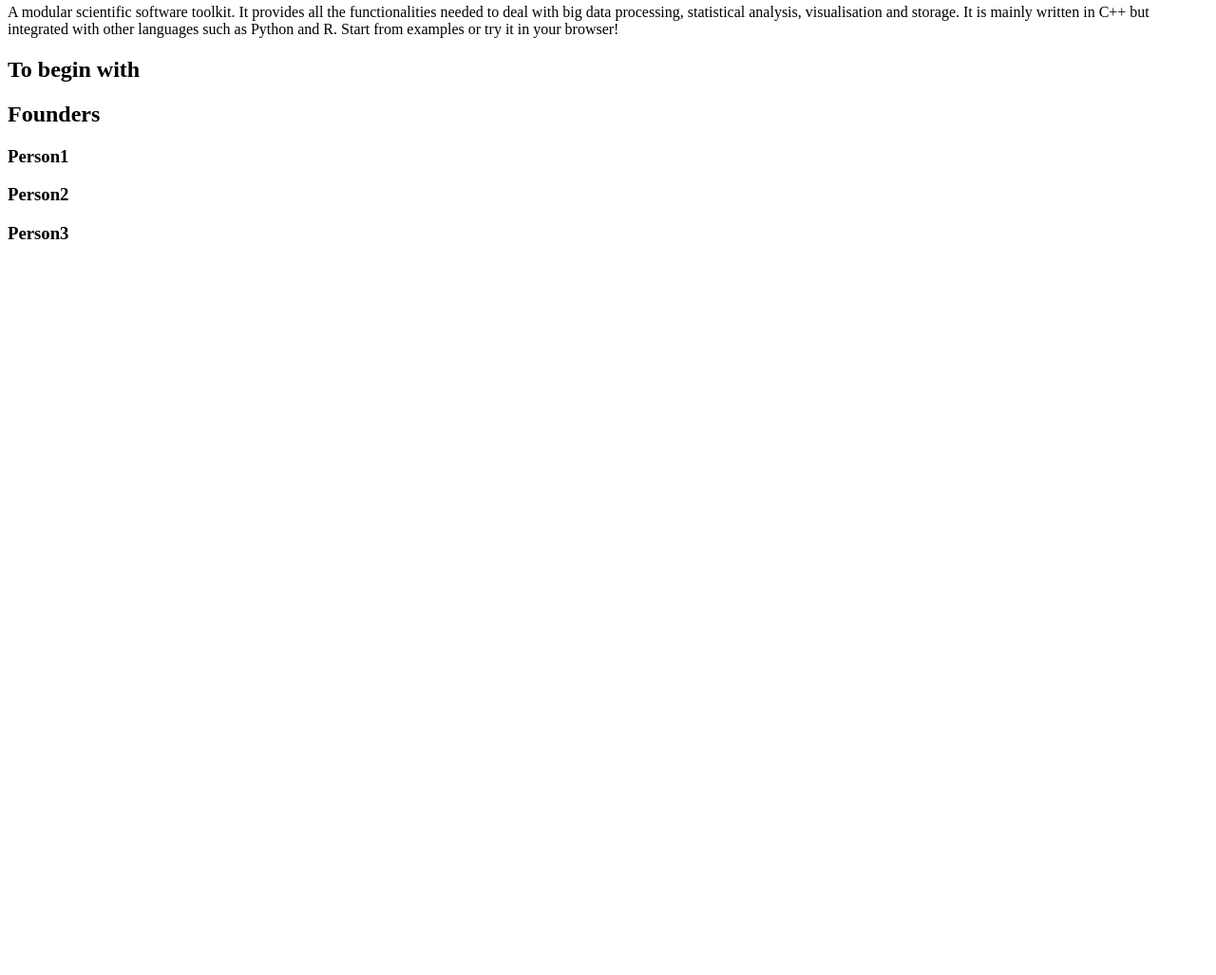
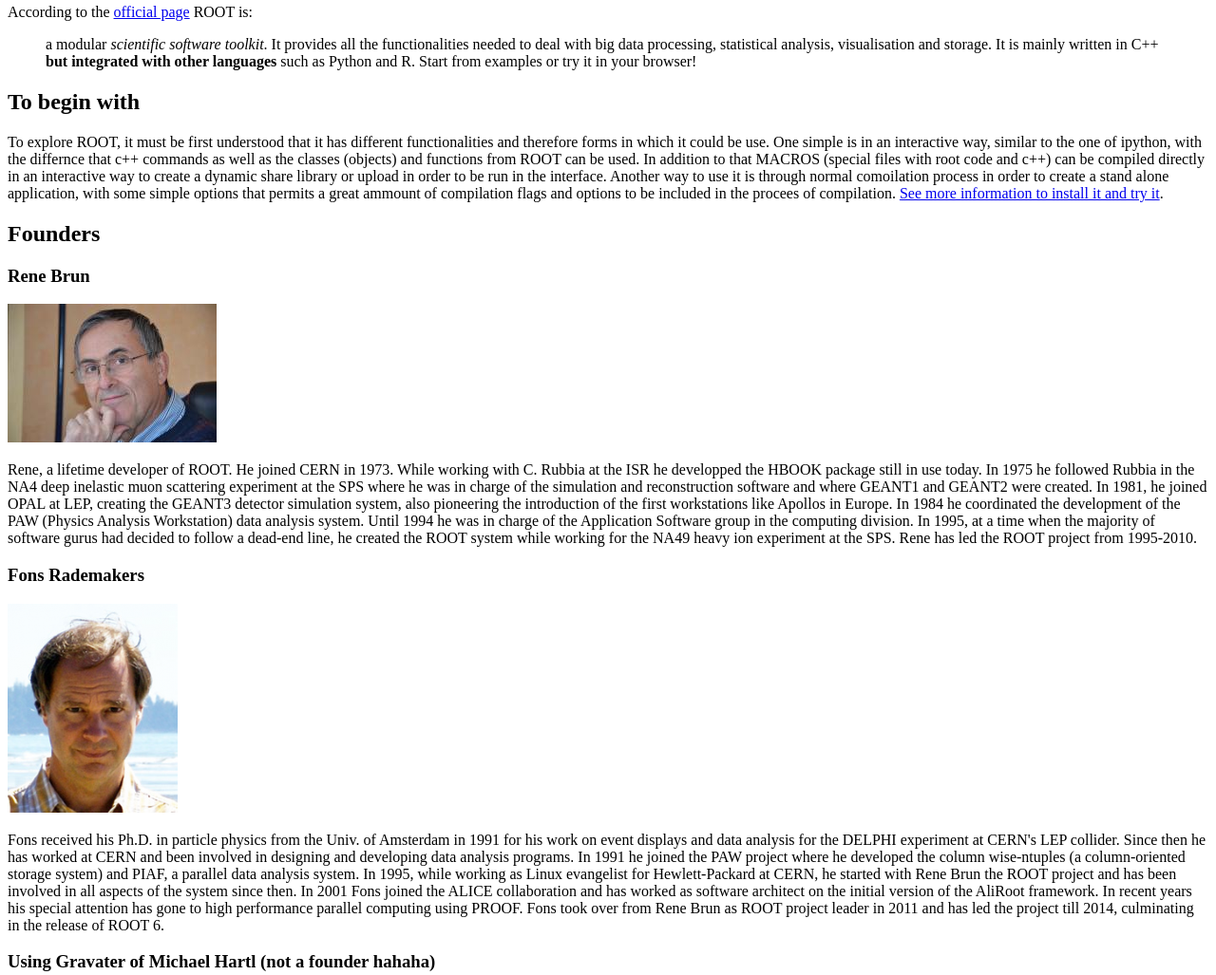
Before and after one commit to Andresfgomez970/website1, a plain HTML site: page index.html in a window 1280 px wide. Shown: the part 76-1103 px from the top of the page at 95% size. Before the commit the page ends 800 px from the top, so only its background shows below. Drawn offline with Linux system fonts and the light colour scheme.

Commit message:
Adding local images and hot linking avatars

```diff
--- a/index.html
+++ b/index.html
@@ -10,20 +10,36 @@
     <h1>About ROOT</h1>
 
     <p>
-      A modular scientific software toolkit. It provides all the functionalities needed to deal with big data processing, statistical analysis, visualisation and storage. It is mainly written in C++ but integrated with other languages such as Python and R. Start from examples or try it in your browser!
+      According to the <a target="_blank" href="https://root.cern.ch/">official page</a> ROOT is:
+      <blockquote cite="https://root.cern.ch/">
+        a modular <em>scientific software toolkit</em>. It provides all the functionalities needed to deal with big data processing, statistical analysis, visualisation and storage. It is mainly written in C++ <strong>but integrated with other languages   </strong> such as Python and R. Start from examples or try it in your browser!
+      </blockquote>
     </p>
 
     <h2>To begin with</h2>
 
+    <p> To explore ROOT, it must be first understood that it has different functionalities and therefore forms in which it could be use. One simple is in an interactive way, similar to the one of ipython, with the differnce that c++ commands as well as the classes (objects) and functions from ROOT can be used. In addition to that MACROS (special files with root code and c++) can be compiled directly in an interactive way to create a dynamic share library or upload in order to be run in the interface.  Another way to use it is through normal comoilation process in order to create a stand alone application, with some simple options that permits a great ammount of compilation flags and options to be included in the procees of compilation.
+    <a target="_blank" href="https://root.cern.ch/getting-started">See more information to install it and try it</a>.
+
     <h2>Founders</h2>
 
-    <h3>Person1</h3>
+    <h3>Rene Brun</h3>
+    <img src="images/rene_brun.JPG" alt="Photograph of Rene Brun">
 
-    <h3>Person2</h3>
+    <p>
+      Rene, a lifetime developer of ROOT. He joined CERN in 1973. While working with C. Rubbia at the ISR he developped the HBOOK package still in use today. In 1975 he followed Rubbia in the NA4 deep inelastic muon scattering experiment at the SPS where he was in charge of the simulation and reconstruction software and where GEANT1 and GEANT2 were created. In 1981, he joined OPAL at LEP, creating the GEANT3 detector simulation system, also pioneering the introduction of the first workstations like Apollos in Europe. In 1984 he coordinated the development of the PAW (Physics Analysis Workstation) data analysis system. Until 1994 he was in charge of the Application Software group in the computing division. In 1995, at a time when the majority of software gurus had decided to follow a dead-end line, he created the ROOT system while working for the NA49 heavy ion experiment at the SPS. Rene has led the ROOT project from 1995-2010.
+  </p>
 
-    <h3>Person3</h3>
+    <h3>Fons Rademakers</h3>
 
+    <img src="images/rdm2-mac.png" alt="Photograph of Fons Rademakers">
 
+    <p>
+      Fons received his Ph.D. in particle physics from the Univ. of Amsterdam in 1991 for his work on event displays and data analysis for the DELPHI experiment at CERN's LEP collider. Since then he has worked at CERN and been involved in designing and developing data analysis programs. In 1991 he joined the PAW project where he developed the column wise-ntuples (a column-oriented storage system) and PIAF, a parallel data analysis system. In 1995, while working as Linux evangelist for Hewlett-Packard at CERN, he started with Rene Brun the ROOT project and has been involved in all aspects of the system since then. In 2001 Fons joined the ALICE collaboration and has worked as software architect on the initial version of the AliRoot framework. In recent years his special attention has gone to high performance parallel computing using PROOF. Fons took over from Rene Brun as ROOT project leader in 2011 and has led the project till 2014, culminating in the release of ROOT 6.
+    </p>
+
+    <h3>Using Gravater of Michael Hartl (not a founder hahaha)</h3>
+    <img src="https://gravatar.com/avatar/ffda7d145b83c4b118f982401f962ca6?s=150" alt="Michael Hartl">
 
   </body>
 </html>
```
Also changed, not shown: images/rdm2-mac.png (added), images/rene_brun.JPG (added), 1 other file.
